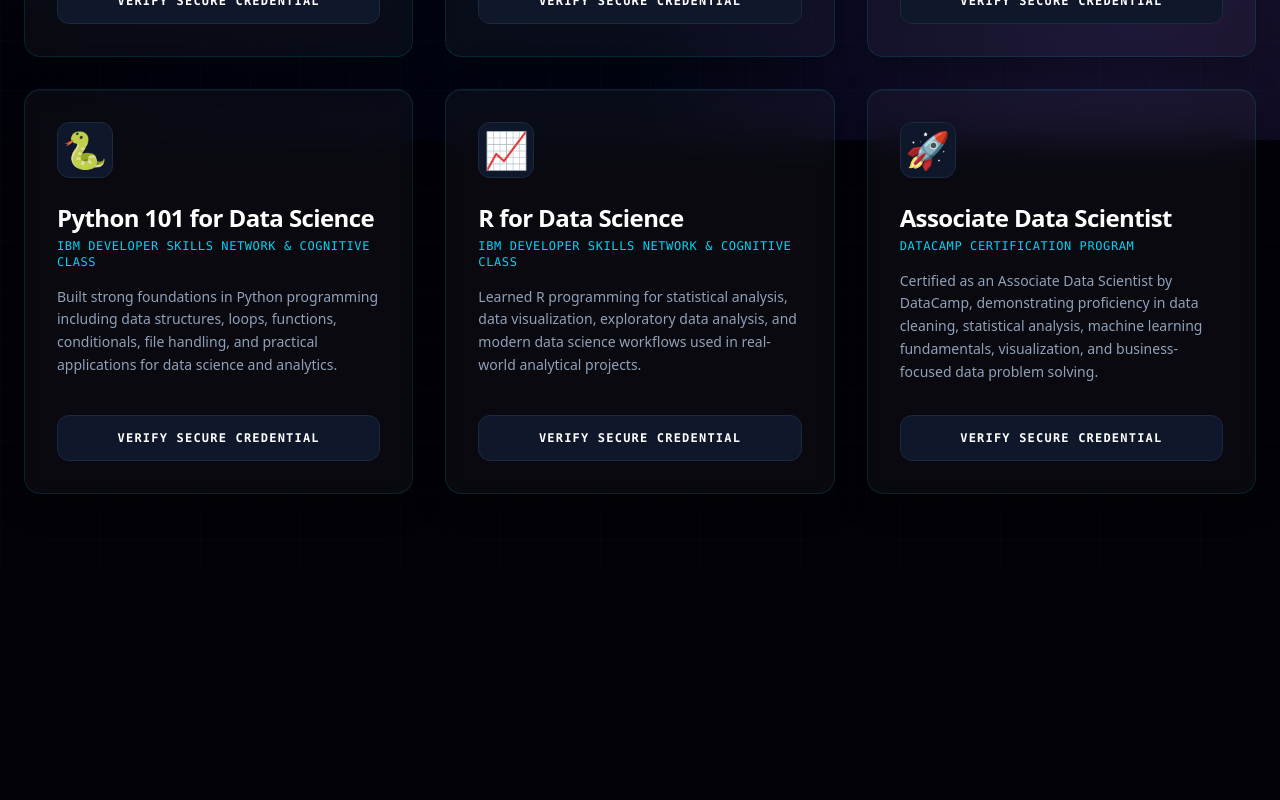
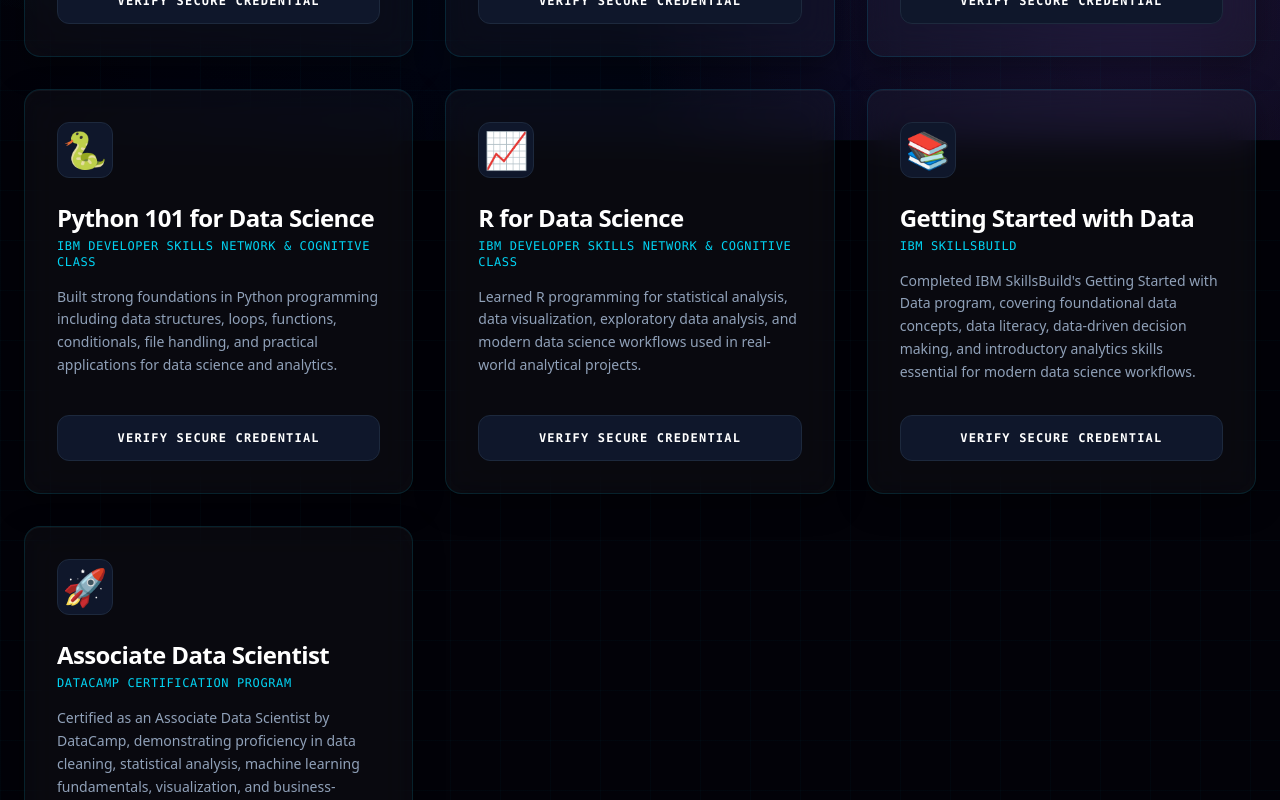
Before and after one commit to yashshelke9129-droid/yash-data-science-portfolio, a Next.js app: page /certificates in a window 1280 px wide. Shown: the part 660-1460 px from the top of the page. Before the commit the page ends 1234 px from the top, so only its background shows below. Built offline with nearby package versions, Linux system fonts and the light colour scheme.

Commit message:
Added IBM SkillsBuild certificate

```diff
--- a/src/app/certificates/page.js
+++ b/src/app/certificates/page.js
@@ -47,6 +47,15 @@
       "Learned R programming for statistical analysis, data visualization, exploratory data analysis, and modern data science workflows used in real-world analytical projects.",
     icon: "📈",
     pdfPath: "/certificates/IBM-DS-for-R.pdf",
+  },
+
+  {
+    title: "Getting Started with Data",
+    issuer: "IBM SkillsBuild",
+    scope:
+      "Completed IBM SkillsBuild's Getting Started with Data program, covering foundational data concepts, data literacy, data-driven decision making, and introductory analytics skills essential for modern data science workflows.",
+    icon: "📚",
+    pdfPath: "/certificates/IBM-SkillsBuild-Data.pdf",
   },
 
   {
```
